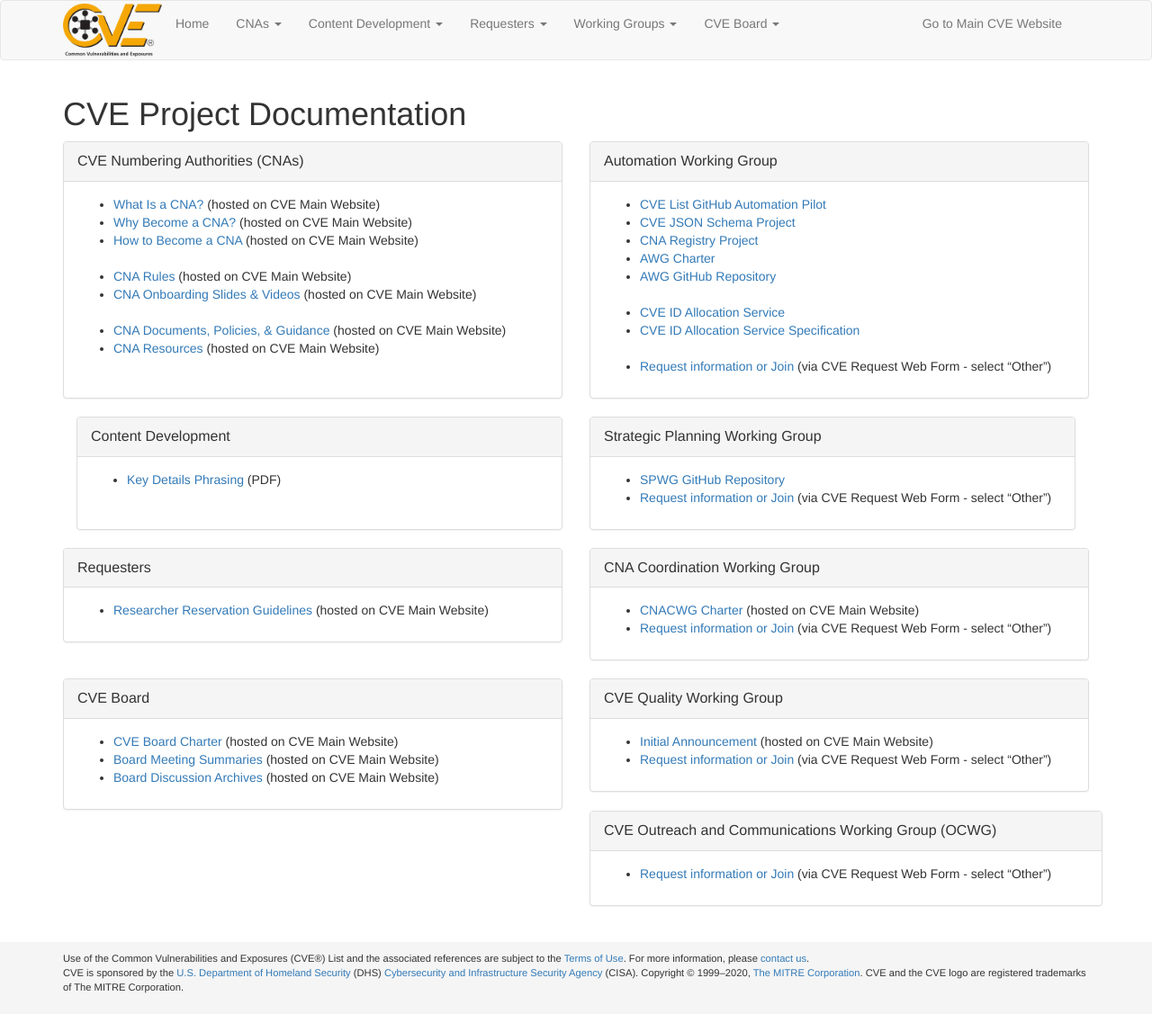
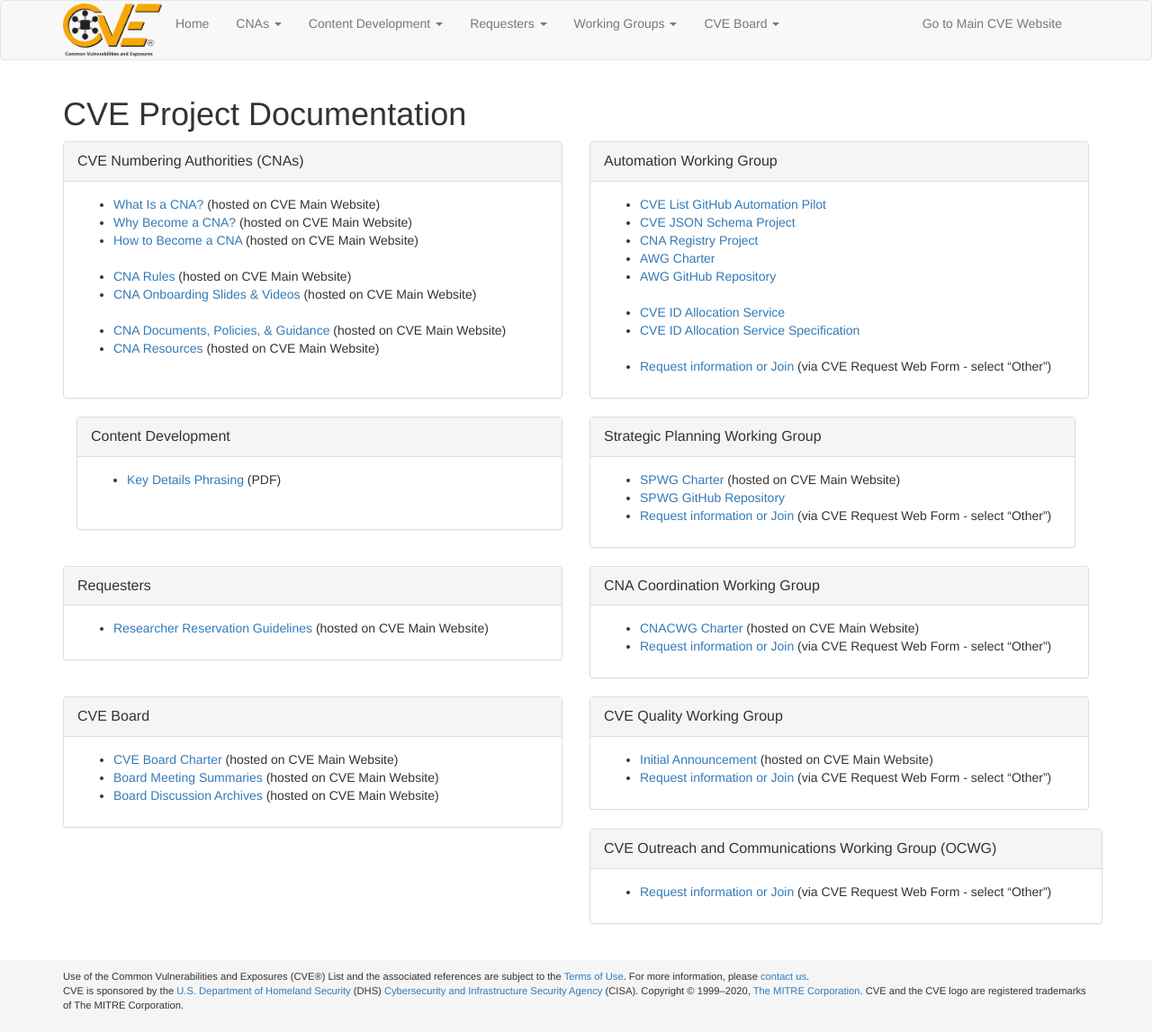
Before and after one commit to CVEProject/cveproject.github.io, a Jekyll site: the page built from docs/index.md, in a window 1280 px wide. Shown: the whole page at 90% size. Built offline with Jekyll 4.4.1, drawn with Linux system fonts in a browser that asks for light colours; nearby versions of some CDN libraries.

Commit message:
Update /docs/index.md to add link to SPWG Charter v1.3

```diff
--- a/docs/index.md
+++ b/docs/index.md
@@ -72,6 +72,7 @@ layout: page
       </div>
       <div class="panel-body">
         <ul>
+          <li markdown="span">[SPWG Charter](https://cve.mitre.org/working_group_documents/SPWG_Charter_Version_1.3.pdf) (hosted on CVE Main Website)</li>
           <li markdown="span">[SPWG GitHub Repository](https://github.com/CVEProject/strategic-planning-working-group)</li>
           <li markdown="span">[Request information or Join](https://cveform.mitre.org/) (via CVE Request Web Form - select “Other”)</li>
         </ul>
```
